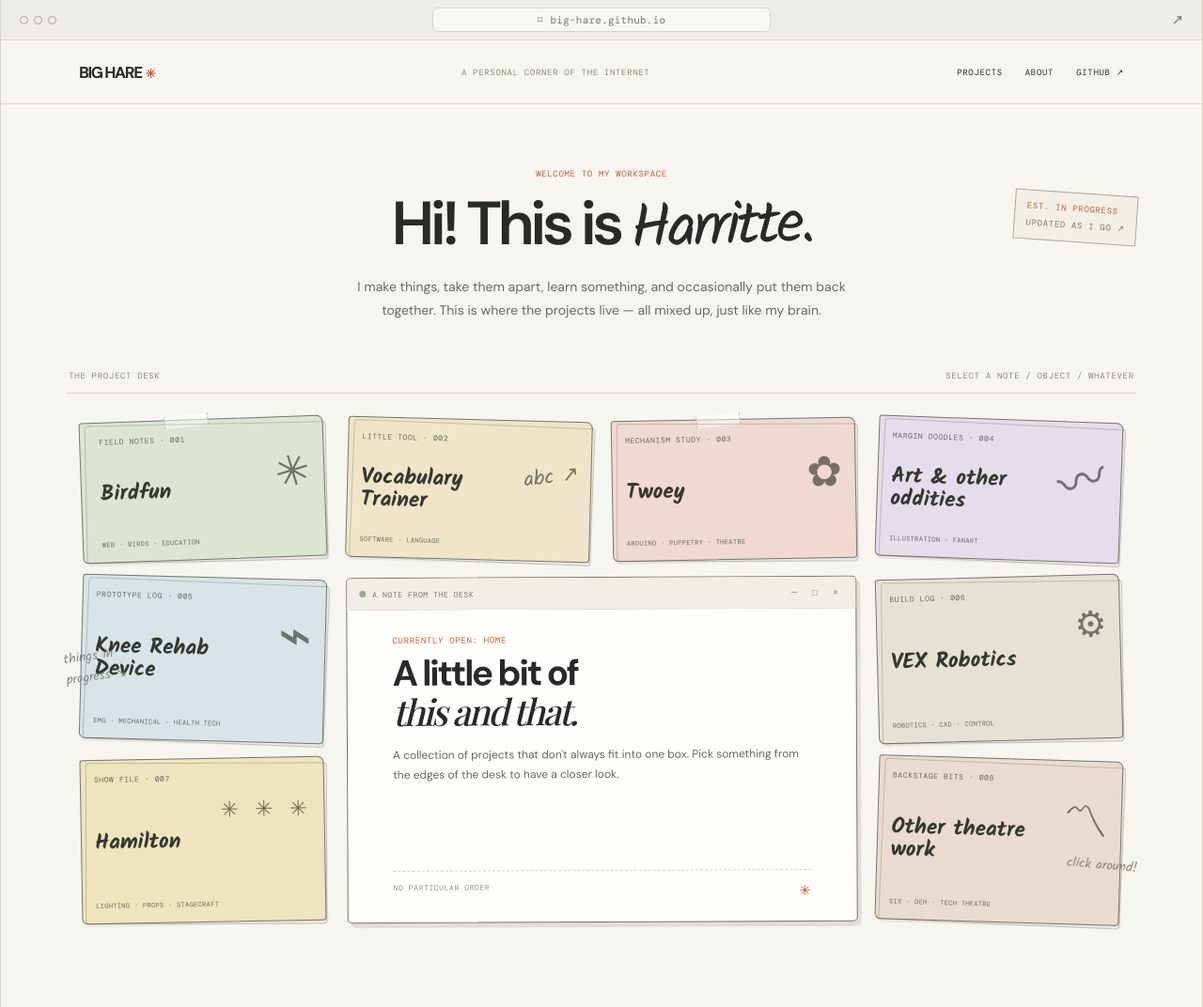
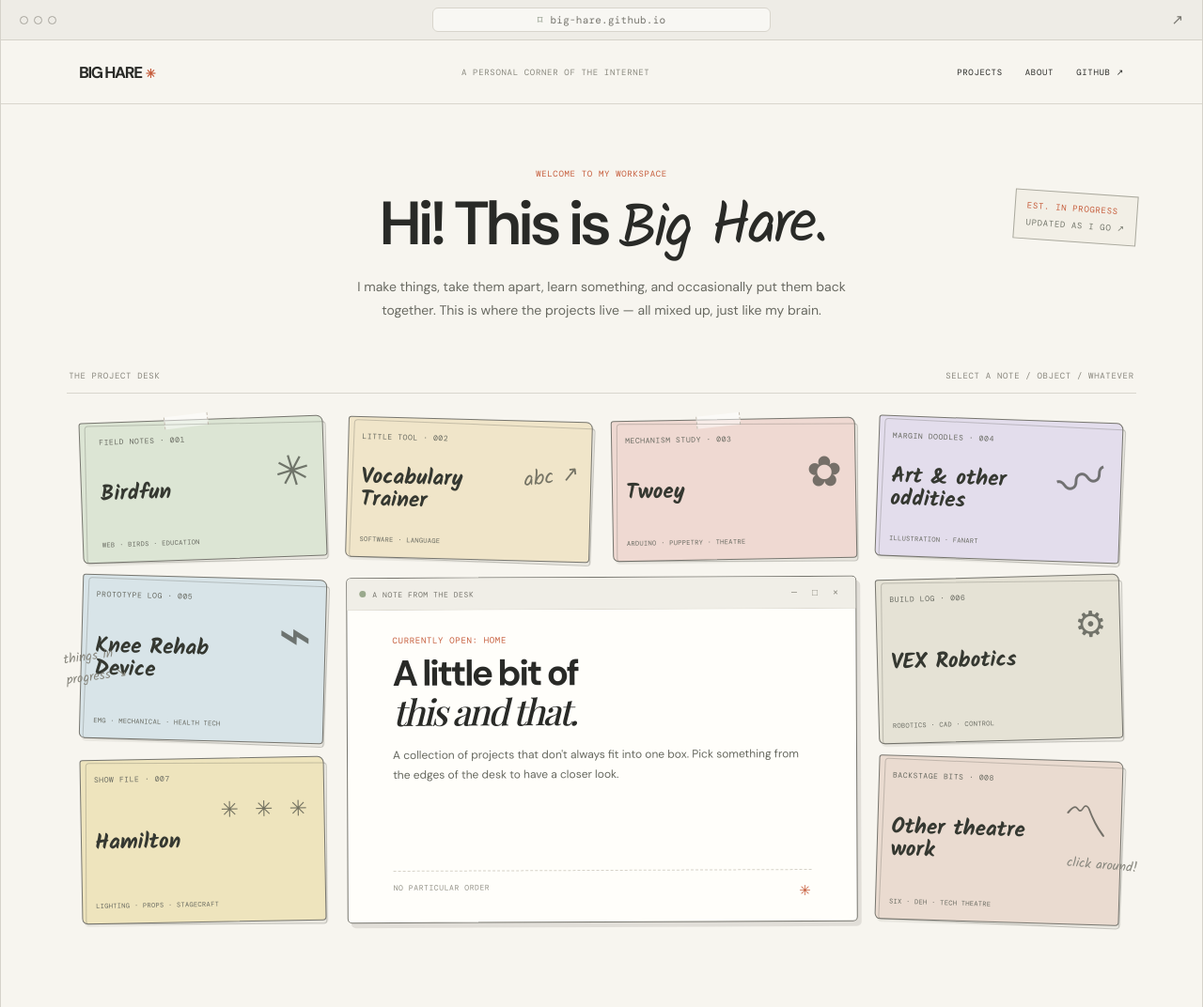
Before and after one commit to Big-Hare/big-hare.github.io, a plain HTML site: page index.html in a window 1280 px wide. Shown: the top 1072 px of the page at 94% size. Drawn offline with nearby package versions, Linux system fonts and the light colour scheme; a web font is replaced by a local one.

Commit message:
Use Big Hare nickname in homepage introduction

```diff
--- a/index.html
+++ b/index.html
@@ -26,7 +26,7 @@
     <main>
       <section class="intro-strip" aria-label="Introduction">
         <p class="eyebrow">WELCOME TO MY WORKSPACE</p>
-        <h1>Hi! This is <span>Harritte.</span></h1>
+        <h1>Hi! This is <span>Big Hare.</span></h1>
         <p class="intro-copy">I make things, take them apart, learn something, and occasionally put them back together. This is where the projects live — all mixed up, just like my brain.</p>
         <div class="progress-stamp"><span>EST. IN PROGRESS</span><span>UPDATED AS I GO ↗</span></div>
       </section>
```
